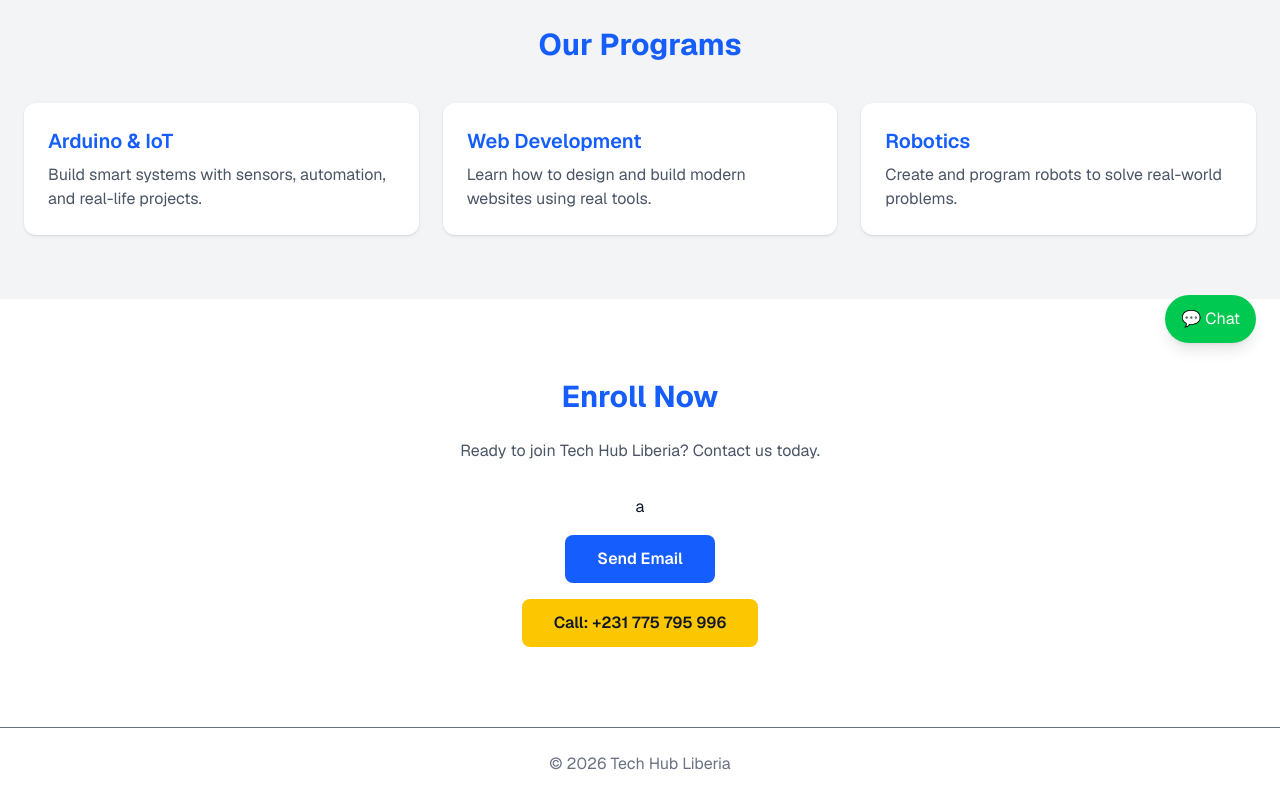
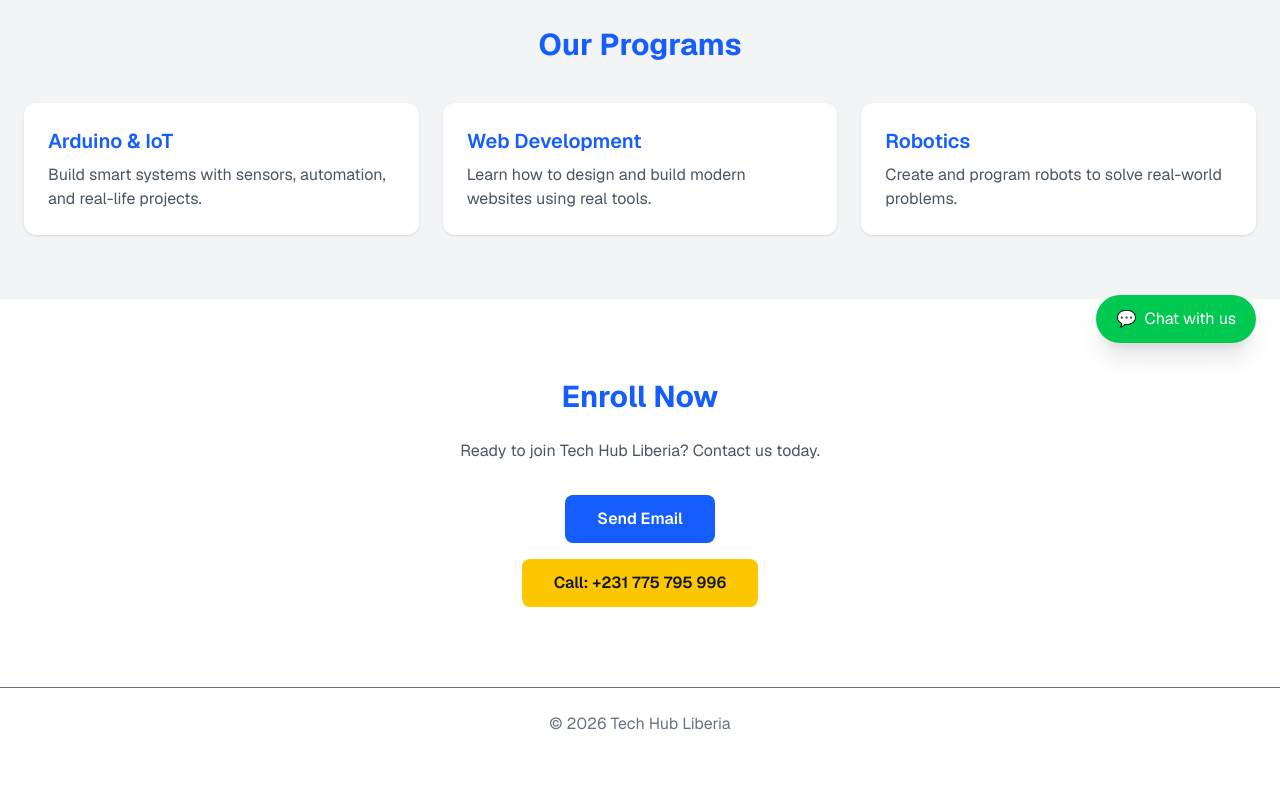
Before and after one commit to obediahjallah/tech-hub, a Next.js app: page / in a window 1280 px wide. Shown: the part 433-1233 px from the top of the page. After the commit the page ends 1193 px from the top, so only its background shows below. Built offline with nearby package versions, Linux system fonts and the light colour scheme.

Commit message:
final UI fix + whatsapp button

```diff
--- a/app/page.tsx
+++ b/app/page.tsx
@@ -1,4 +1,4 @@
-export default function Home() {
+ export default function Home() {
   return (
     <main className="min-h-screen bg-white text-gray-900 font-sans">
 
@@ -22,6 +22,7 @@
 
         <a
           href="https://docs.google.com/forms/d/e/1FAIpQLScJO4UiV2rZNnCI7QseZ0cYqBuyLpXmV_cJNAP3tPm2vKjLYg/viewform?usp=header"
+          target="_blank"
           className="bg-yellow-400 text-black px-6 py-3 rounded-lg font-semibold hover:bg-yellow-300 transition"
         >
           Enroll Now
@@ -68,18 +69,10 @@
           Ready to join Tech Hub Liberia? Contact us today.
         </p>
 
-        <a
-  href="https://wa.me/231775795996"
-  target="_blank"
-  className="fixed bottom-6 right-6 bg-green-500 text-white px-4 py-3 rounded-full shadow-lg hover:bg-green-600 transition z-50"
->
-  💬 Chat
-</a>
+        <div className="flex flex-col items-center gap-4">
 
-        <div className="flex flex-col items-center gap-4">
-a
           <a
-            href="objstemclub.hub@gmail.com"
+            href="mailto:jallahobediah@gmail.com"
             className="bg-blue-600 text-white px-8 py-3 rounded-lg font-semibold hover:bg-blue-700 transition"
           >
             Send Email
@@ -100,6 +93,15 @@
         © 2026 Tech Hub Liberia
       </footer>
 
+      {/*   WHATSAPP FLOATING BUTTON */}
+      <a
+        href="https://wa.me/231775795996"
+        target="_blank"
+        className="fixed bottom-6 right-6 bg-green-500 text-white px-5 py-3 rounded-full shadow-xl flex items-center gap-2 hover:bg-green-600 transition z-50"
+      >
+        💬 <span className="hidden md:inline">Chat with us</span>
+      </a>
+
     </main>
   );
 }
```
